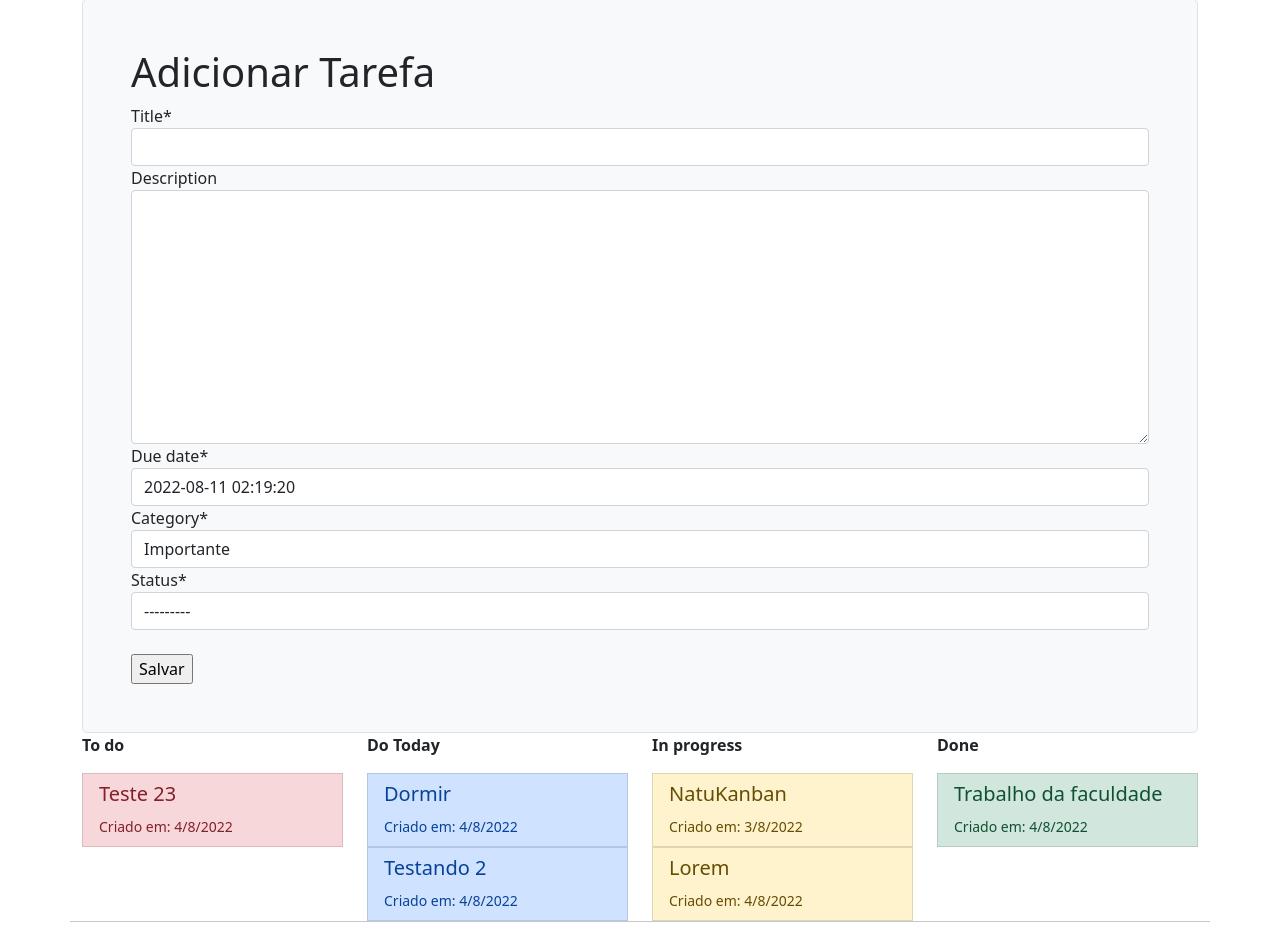
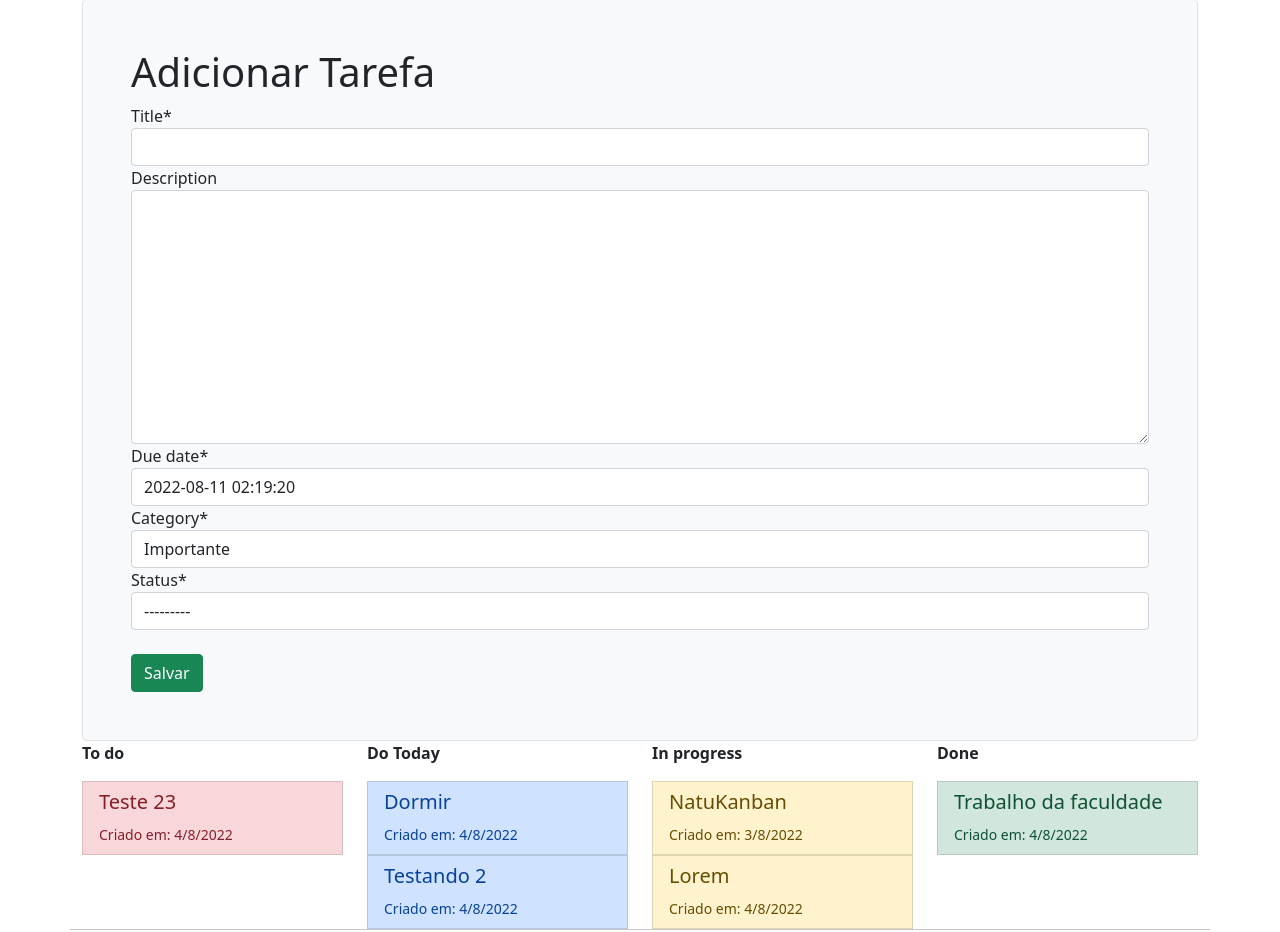
Before and after one commit to ritakassiane/natukanban, a Django app: page /kanban/ in a window 1280 px wide. Shown: the part 71-1003 px from the top of the page. Run offline with Django 3.2, Linux system fonts and the light colour scheme; data comes from the database, SQL or seed files in the repository; some libraries are stand-ins or nearby versions.

Commit message:
Edit: ajustando estilo do botão Salvar

```diff
--- a/natukanban/kanban/templates/board/main_board.html
+++ b/natukanban/kanban/templates/board/main_board.html
@@ -10,7 +10,7 @@
       {% csrf_token %}
       {{ form|crispy }}
       <br>
-      <input type="submit" value="Salvar">
+      <input class="btn btn-success" type="submit" value="Salvar">
     </form>
 </div>
 <div class="row">
```
